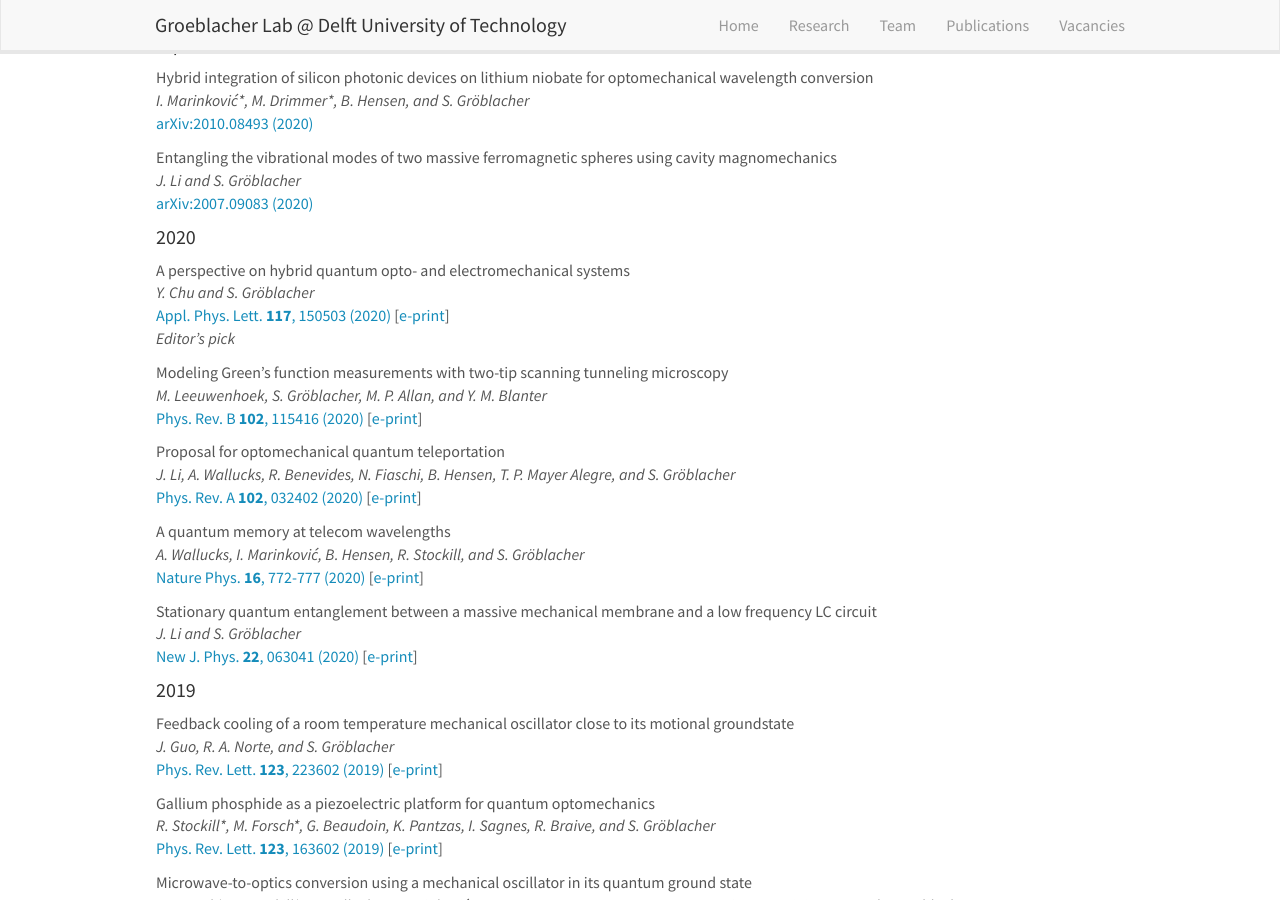
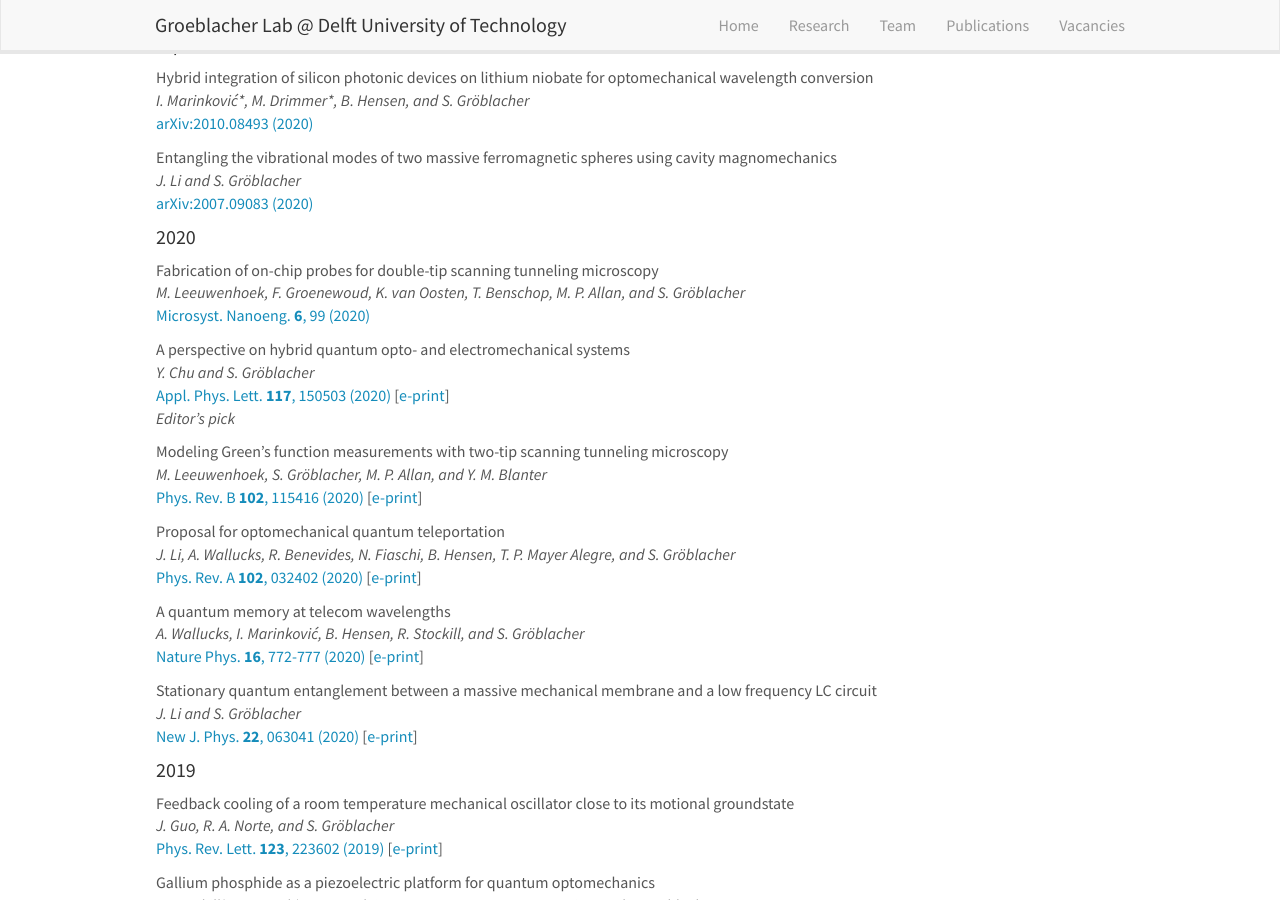
Before and after one commit to sgroeblacher/groeblacherlab, a Jekyll site: the page built from _pages/publications.md, in a window 1280 px wide and 900 px high, scrolled down 2746 px. Built offline with Jekyll 4.4.1, drawn with Linux system fonts in a browser that asks for light colours; nearby versions of some CDN libraries.

Commit message:
modified:   _data/publist.yml 	modified:   documents/CV_SGroeblacher.pdf

```diff
--- a/_data/publist.yml
+++ b/_data/publist.yml
@@ -26,6 +26,20 @@
   newyear: 0
   year:
 
+- title: "Fabrication of on-chip probes for double-tip scanning tunneling microscopy"
+  image:
+  description:
+  authors: M. Leeuwenhoek, F. Groenewoud, K. van Oosten, T. Benschop, M. P. Allan, and S. Gröblacher
+  link:
+    url: https://doi.org/10.1038/s41378-020-00209-y
+    display: Microsyst. Nanoeng. <b>6</b>, 99 (2020)
+  arxiv: 0
+  eprint:
+  highlight: 0
+  news2:
+  newyear: 1
+  year: 2020
+
 - title: "A perspective on hybrid quantum opto- and electromechanical systems"
   image:
   description:
@@ -37,8 +51,8 @@
   eprint: https://arxiv.org/abs/2007.03360
   highlight: 0
   news2: <i>Editor's pick</i>
-  newyear: 1
-  year: 2020
+  newyear: 0
+  year:
 
 - title: "Modeling Green's function measurements with two-tip scanning tunneling microscopy"
   image:
```
Also changed, not shown: 1 other file.
